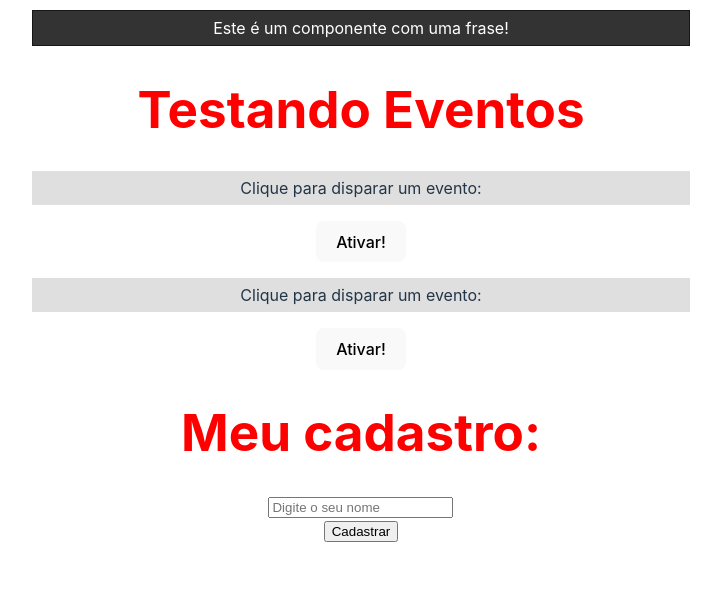
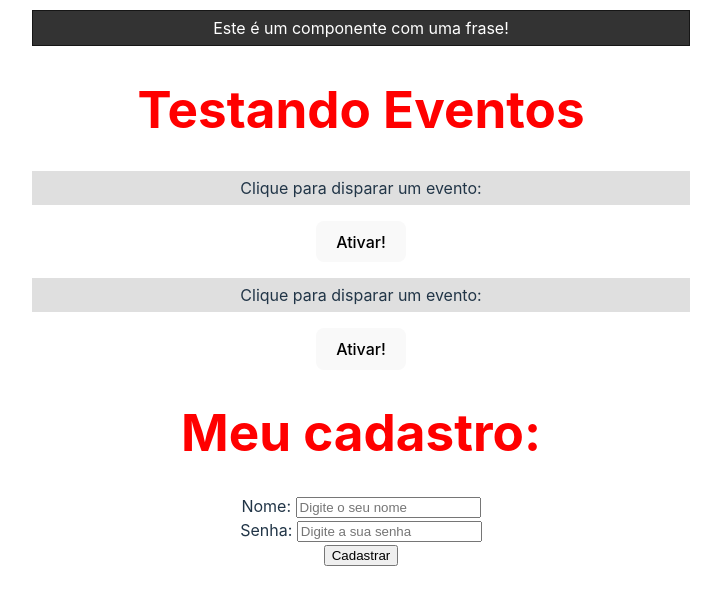
Before and after one commit to MatheusTDjamdjian/learning-react, a React (Vite) app in the folder content/video-02/first-project/: page / in a window 1280 px wide. Shown: the part 1585-2189 px from the top of the page, without its empty margins (279-1000 px from the left). Built offline with nearby package versions, Linux system fonts and the light colour scheme.

Commit message:
useState

```diff
--- a/content/video-02/first-project/src/components/Form.jsx
+++ b/content/video-02/first-project/src/components/Form.jsx
@@ -1,17 +1,35 @@
+import {useState} from 'react'
+
 function Form() {
 
     function cadastrarUsuario(e) {
         e.preventDefault()
-        console.log("Cadastrou o usuário!")
-        alert("Cadastrou o usuário!")
+        console.log(name)
+        console.log(`Usuário "${name}" foi cadastrado com a senha: ${password}`)
     }
+
+    const [name, setName] = useState()
+    const [password, setPassword] = useState()
 
     return (
         <>
         <h1>Meu cadastro:</h1>
         <form onSubmit={cadastrarUsuario}>
             <div>
-                <input type="text" placeholder="Digite o seu nome"/>
+                <label htmlFor="name">Nome: </label>
+                <input type="text"
+                id="name"
+                name="name"
+                placeholder="Digite o seu nome"
+                onChange={(e) => setName(e.target.value)}/>
+            </div>
+            <div>
+                <label htmlFor="password">Senha: </label>
+                <input type="password"
+                id="password"
+                name="password"
+                placeholder="Digite a sua senha"
+                onChange={(e) => setPassword(e.target.value)}/>
             </div>
             <div>
                 <input type="submit" value="Cadastrar"/>
```
